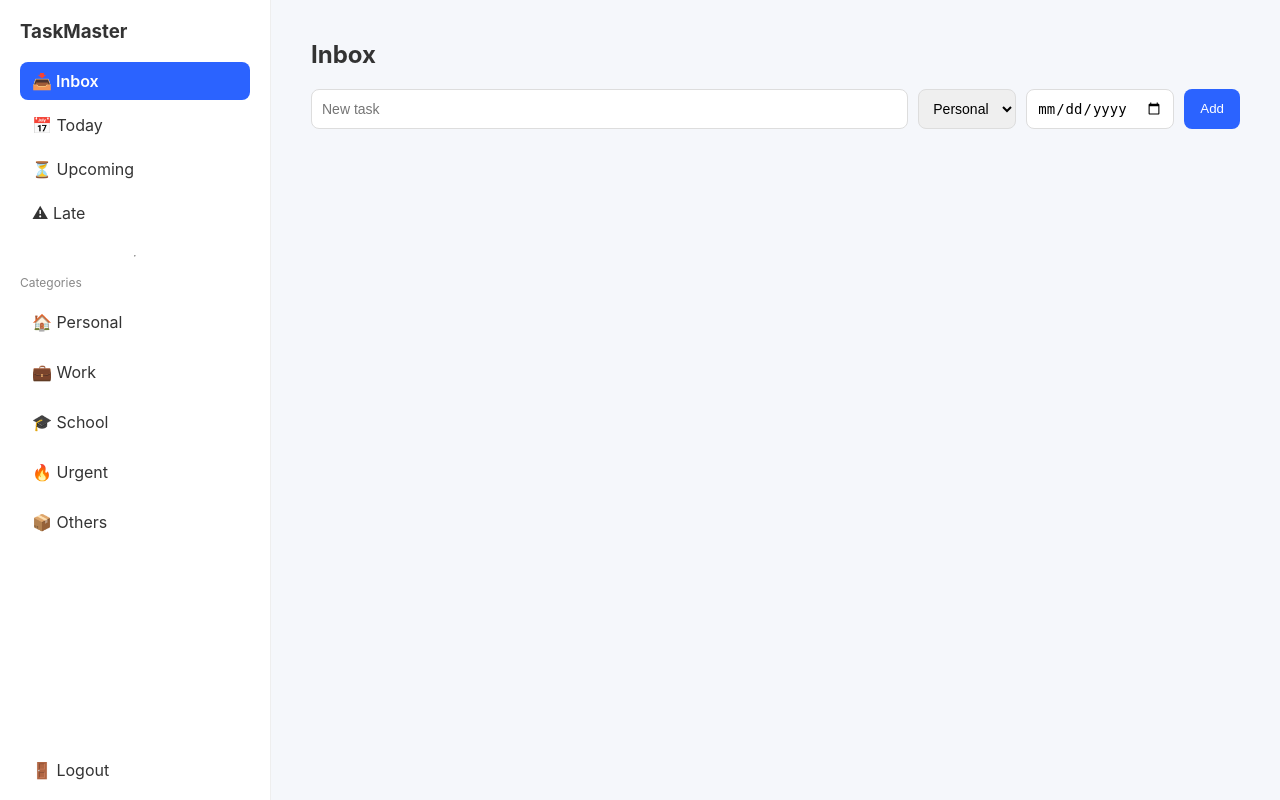
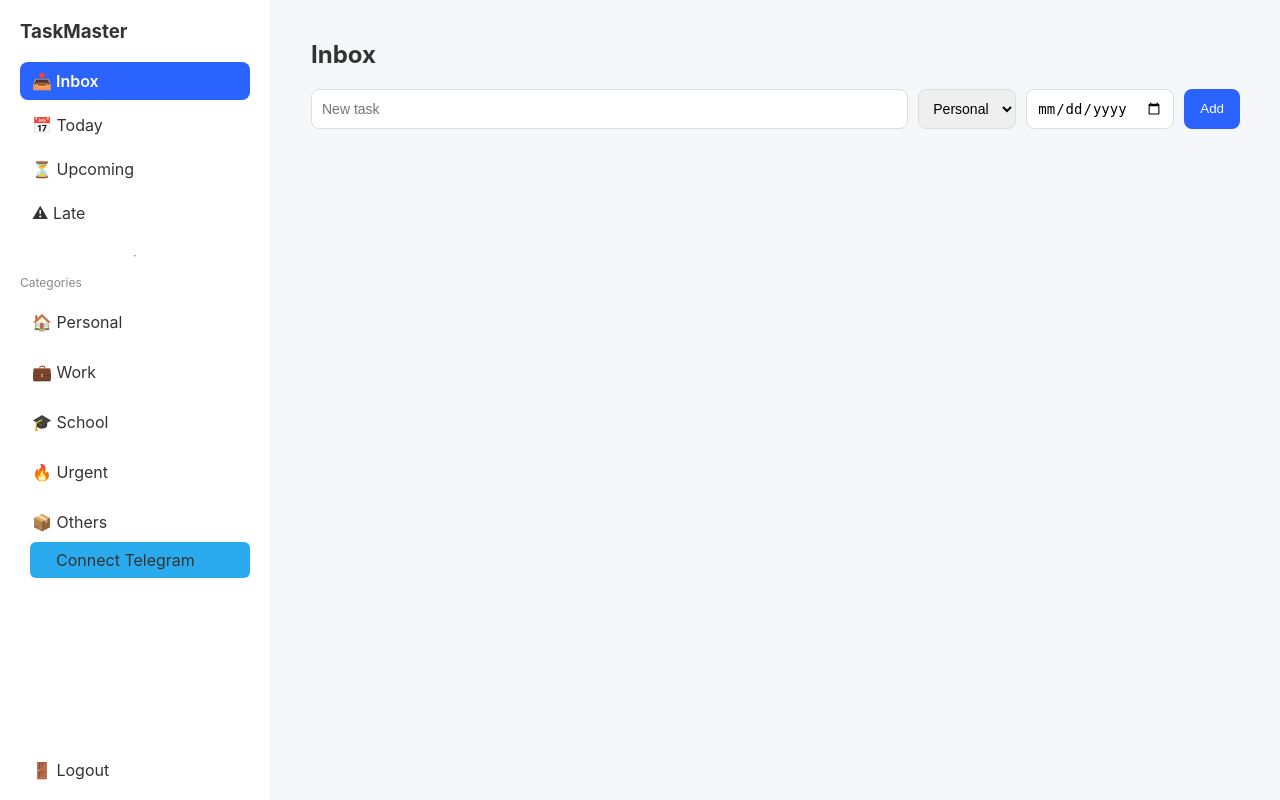
Before and after one commit to nazaninattr/TaskMaster, a Flask app: page / in a window 1280 px wide. Run offline with Flask 3, Linux system fonts and the light colour scheme; the visitor is signed in with stand-in values (Sample User, id 1); data that the repository does not hold is empty.

Commit message:
telegram-btn

```diff
--- a/static/styles.css
+++ b/static/styles.css
@@ -240,3 +240,16 @@ body {
     color: white;
     font-weight: 600;
 }
+
+.telegram-btn {
+    background: #2AABEE;
+    color: white;
+    padding: 8px 14px;
+    border-radius: 6px;
+    text-decoration: none;
+    margin-left: 10px;
+}
+
+.telegram-btn:hover {
+    opacity: 0.9;
+}
--- a/templates/index.html
+++ b/templates/index.html
@@ -46,6 +46,10 @@
                class="{% if current_category=='Others' %}active{% endif %}">
                📦 Others
             </a>
+        </div>
+
+        <div class="telegram-btn">
+            <a href="/telegram">Connect Telegram</a>
         </div>
 
         <div class="logout-box">
```
